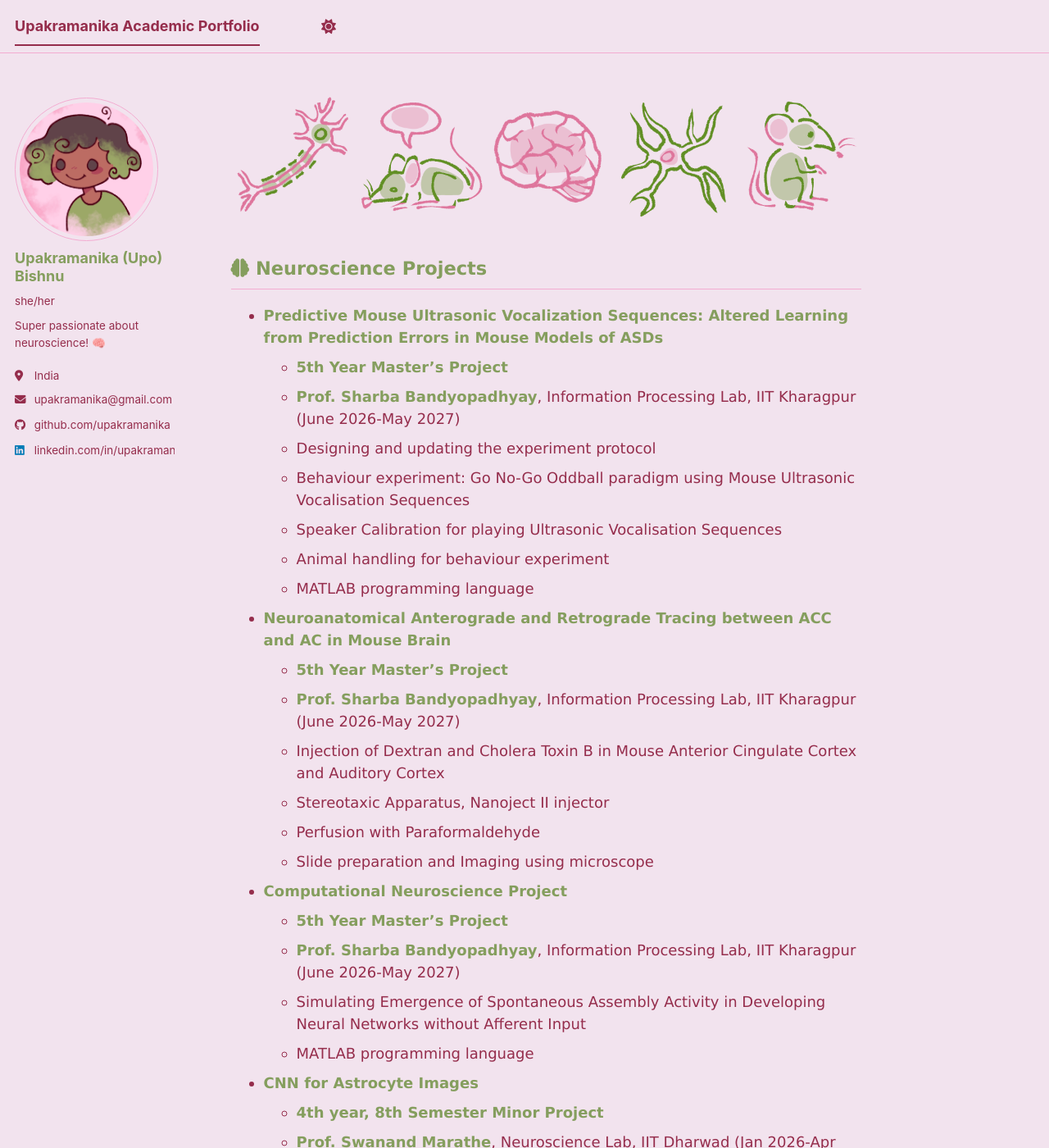
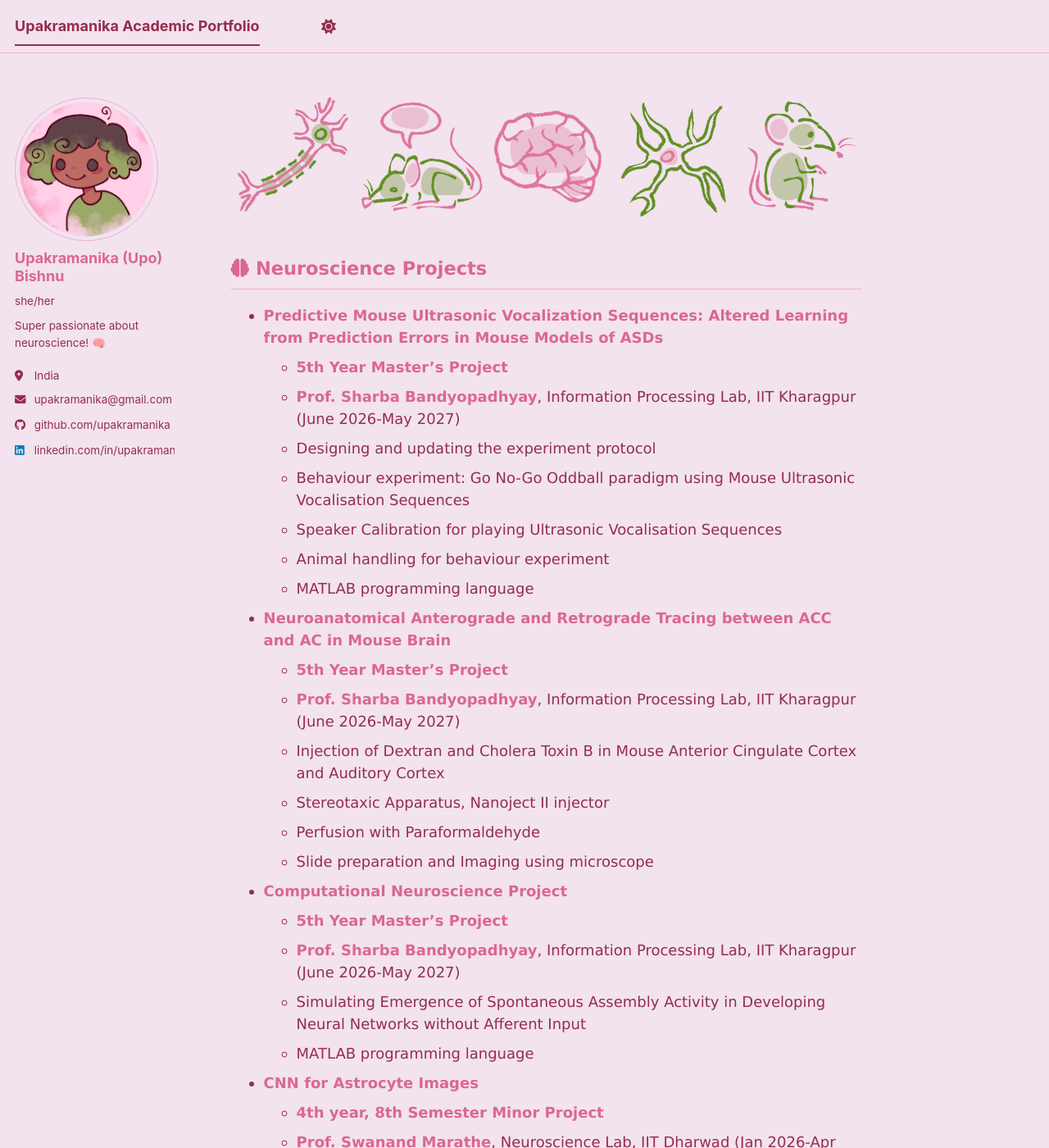
Before and after one commit to upakramanika/upakramanika.github.io, a Jekyll site: the page built from _pages/about.md, in a window 1280 px wide and 1400 px high. Shown: the whole window at 82% size. Built offline with Jekyll 4.4.1, drawn with Linux system fonts in a browser that asks for light colours; a style sheet for code colours, icons or effects is not loaded.

Commit message:
Update _base.scss

```diff
--- a/_sass/layout/_base.scss
+++ b/_sass/layout/_base.scss
@@ -353,14 +353,14 @@ h1, h2, h3, h4, h5, h6,
 .page__title,
 .page__content h2,
 .page__content h3 {
-  color: #859e5e;
+  color: #db6793;
 }
 
 /* Target bold text */
 strong, b,
 .page__content strong,
 .page__content b {
-  color: #859e5e;
+  color: #db6793;
 }
 
 /* Dark mode overrides */
@@ -369,13 +369,13 @@ html[data-theme="dark"] {
   .page__title,
   .page__content h2,
   .page__content h3 {
-    color: #db6793;
+    color: #859e5e;
   }
 
   strong, b,
   .page__content strong,
   .page__content b {
-    color: #db6793;
+    color: #859e5e;
   }
 }
 /* text colours */
```
